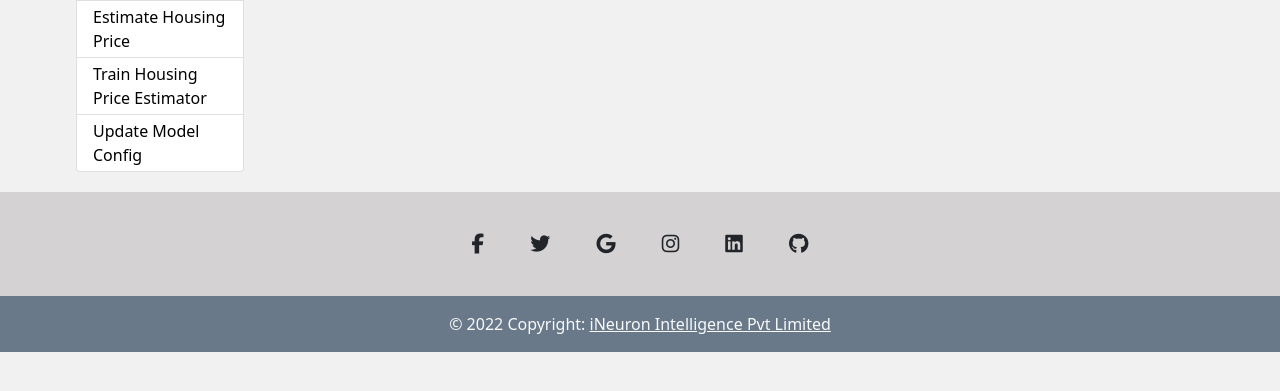
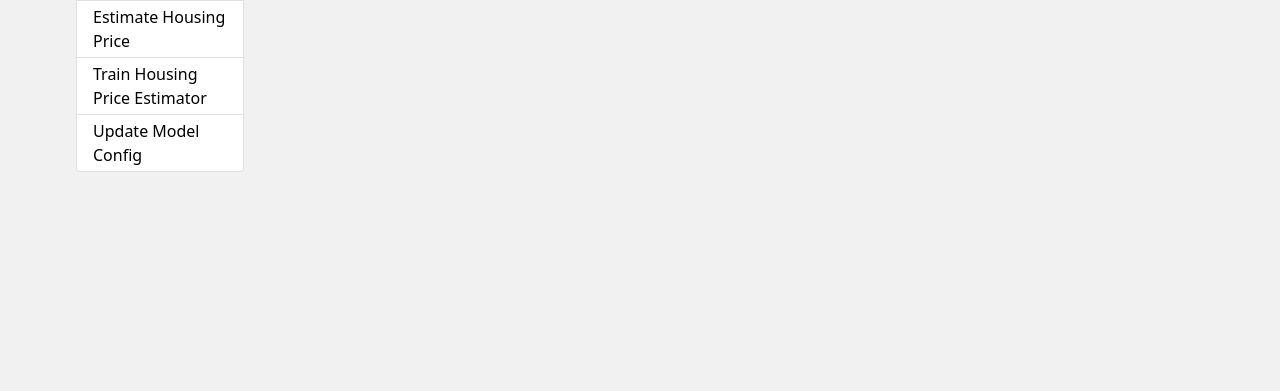
Before and after one commit to Kurokami47/Machine-Learning-Projects, a Flask app: page /artifact in a window 1280 px wide. Shown: the part 179-570 px from the top of the page. Run offline with Flask 3, Linux system fonts and the light colour scheme; some libraries are stand-ins or nearby versions.

Commit message:
added html

```diff
--- a/templates/header.html
+++ b/templates/header.html
@@ -124,57 +124,6 @@ table-layout: fixed;
         </div>
 
     </div>
-
-    <!-- footer goes here-->
-
-
-
-
-    <footer class="text-center text-white " style="background-color: #d4d2d2;">
-        <!-- Grid container -->
-        <div class="container pt-4">
-            <!-- Section: Social media -->
-            <section class="mb-4">
-                <!-- Facebook -->
-                <a class="btn btn-link btn-floating btn-lg text-dark m-1" href="#!" role="button"
-                    data-mdb-ripple-color="dark"><i class="fab fa-facebook-f"></i></a>
-
-                <!-- Twitter -->
-                <a class="btn btn-link btn-floating btn-lg text-dark m-1" href="#!" role="button"
-                    data-mdb-ripple-color="dark"><i class="fab fa-twitter"></i></a>
-
-                <!-- Google -->
-                <a class="btn btn-link btn-floating btn-lg text-dark m-1" href="#!" role="button"
-                    data-mdb-ripple-color="dark"><i class="fab fa-google"></i></a>
-
-                <!-- Instagram -->
-                <a class="btn btn-link btn-floating btn-lg text-dark m-1" href="#!" role="button"
-                    data-mdb-ripple-color="dark"><i class="fab fa-instagram"></i></a>
-
-                <!-- Linkedin -->
-                <a class="btn btn-link btn-floating btn-lg text-dark m-1" href="#!" role="button"
-                    data-mdb-ripple-color="dark"><i class="fab fa-linkedin"></i></a>
-                <!-- Github -->
-                <a class="btn btn-link btn-floating btn-lg text-dark m-1" href="#!" role="button"
-                    data-mdb-ripple-color="dark"><i class="fab fa-github"></i></a>
-            </section>
-            <!-- Section: Social media -->
-        </div>
-        <!-- Grid container -->
-
-        <!-- Copyright -->
-        <div class="text-center text-light p-3" style="background-color: rgba(3, 36, 67, 0.504);">
-            © 2022 Copyright:
-            <a class="text-light" href="https://ineuron.ai/">iNeuron Intelligence Pvt Limited</a>
-        </div>
-        <!-- Copyright -->
-    </footer>
-
-
-    <script src="https://cdn.jsdelivr.net/npm/bootstrap@5.1.3/dist/js/bootstrap.bundle.min.js"
-        integrity="sha384-ka7Sk0Gln4gmtz2MlQnikT1wXgYsOg+OMhuP+IlRH9sENBO0LRn5q+8nbTov4+1p"
-        crossorigin="anonymous"></script>
-
 </body>
 
 </html>
```
Also changed, not shown: templates/index.html (+3 -4 lines).
